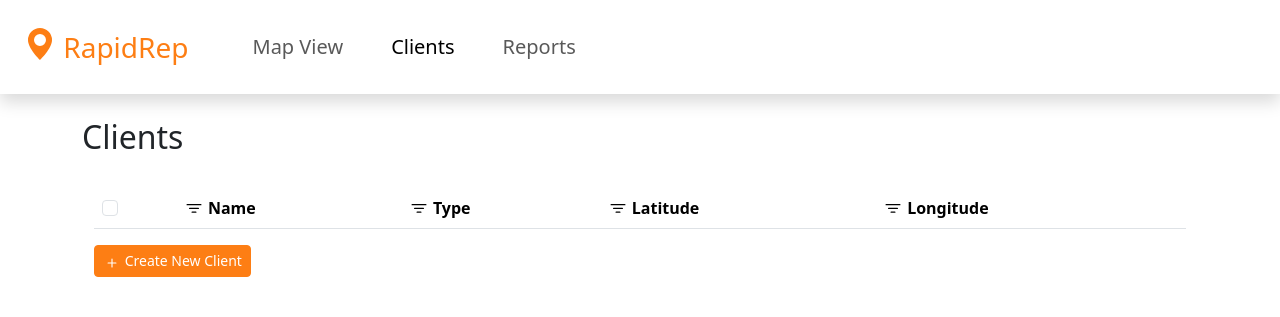
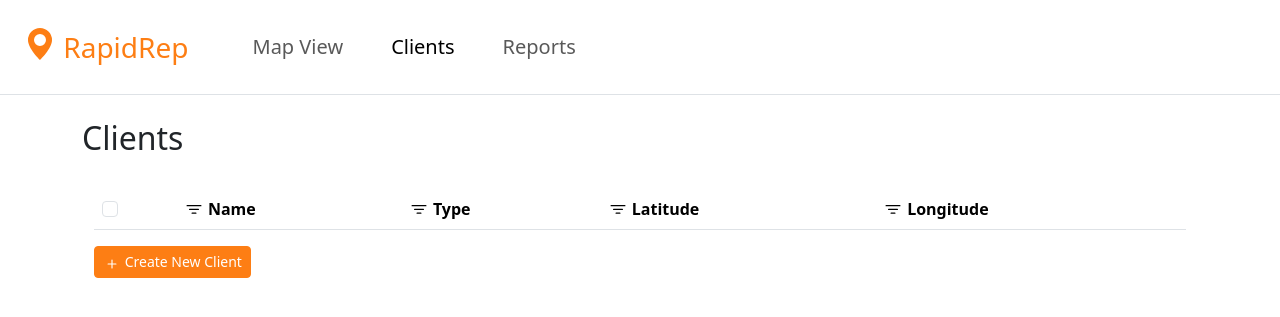
Before and after one commit to dpt-hub/CS50_final_project, a Flask app: page /main/clients in a window 1280 px wide. Shown: the top 317 px of the page. Run offline with Flask 3, Linux system fonts and the light colour scheme; the visitor is signed in with stand-in values (Sample User, id 1); data comes from the database, SQL or seed files in the repository; data that the repository does not hold is empty.

Commit message:
Minor style change in main aplication's nav (basemain.html)

```diff
--- a/app/templates/main/basemain.html
+++ b/app/templates/main/basemain.html
@@ -11,7 +11,7 @@
     <title>RapidRep</title>
 </head>
 <body>
-    <nav class="navbar justify-content-between px-4 shadow vh-10" >
+    <nav class="navbar justify-content-between px-4 border-bottom vh-10" >
         <div class="d-flex align-items-center justify-content-start">
             <a class="navbar-brand fs-3 text-primary" href="#">
                 <svg xmlns="http://www.w3.org/2000/svg" width="32"  fill="currentColor" class="bi bi-geo-alt-fill align-text-top" viewBox="0 0 16 16">
```
